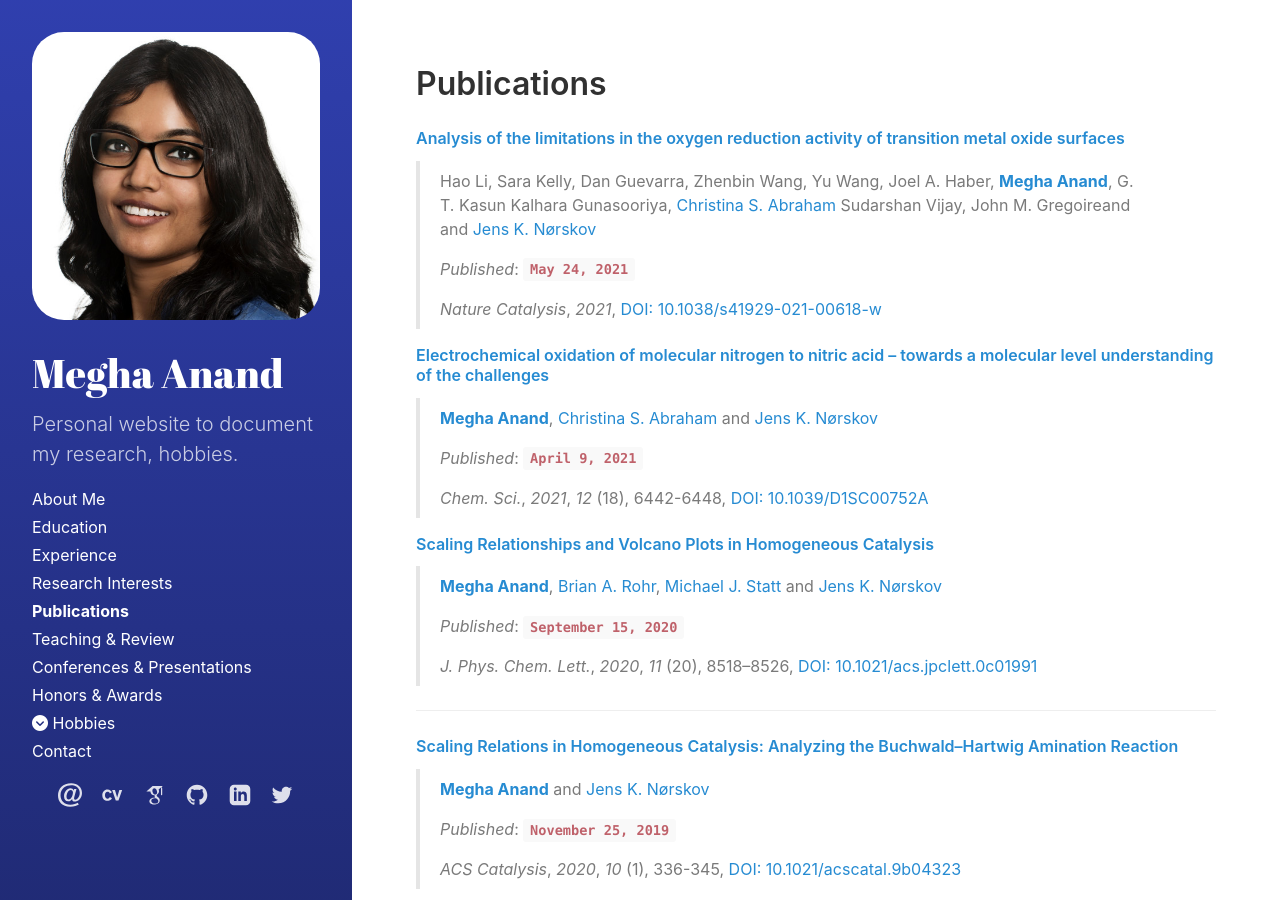
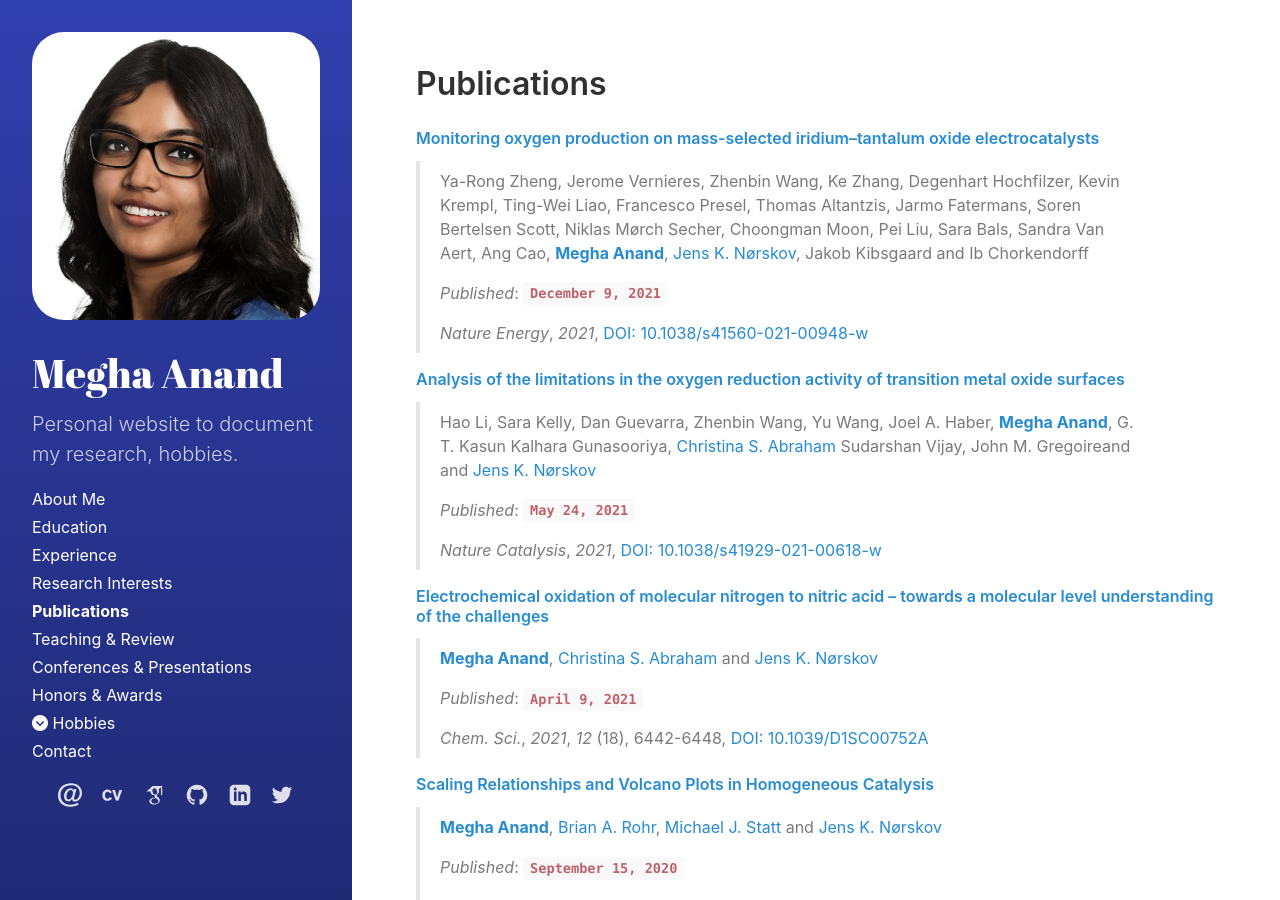
Before and after one commit to megha-anand/megha-anand.github.io, a Jekyll site: the page built from publications.md, in a window 1280 px wide and 900 px high. Built offline with Jekyll 4.4.1, drawn with Linux system fonts in a browser that asks for light colours; nearby versions of some CDN libraries.

Commit message:
Update publications

```diff
--- a/publications.md
+++ b/publications.md
@@ -2,6 +2,13 @@
 layout: page
 title: Publications
 ---
+
+#### [Monitoring oxygen production on mass-selected iridium–tantalum oxide electrocatalysts](https://www.doi.org/10.1038/s41560-021-00948-w){:target="_blank"}
+> Ya-Rong Zheng, Jerome Vernieres, Zhenbin Wang, Ke Zhang, Degenhart Hochfilzer, Kevin Krempl, Ting-Wei Liao, Francesco Presel, Thomas Altantzis, Jarmo Fatermans, Soren Bertelsen Scott, Niklas Mørch Secher, Choongman Moon, Pei Liu, Sara Bals, Sandra Van Aert, Ang Cao, [**{{ site.cite.me.name }}**]({{ site.cite.me.google_scholar }}){:target="_blank"}, [{{ site.cite.jens.name }}]({{ site.cite.jens.google_scholar }}){:target="_blank"}, Jakob Kibsgaard and Ib Chorkendorff
+>
+> *Published*: **`December 9, 2021`**
+>
+> *Nature Energy*, *2021*, [DOI: 10.1038/s41560-021-00948-w](https://www.doi.org/10.1038/s41560-021-00948-w){:target="_blank"}
 
 #### [Analysis of the limitations in the oxygen reduction activity of transition metal oxide surfaces](https://doi.org/10.1038/s41929-021-00618-w){:target="_blank"}
 > Hao Li, Sara Kelly, Dan Guevarra, Zhenbin Wang, Yu Wang, Joel A. Haber, [**{{ site.cite.me.name }}**]({{ site.cite.me.google_scholar }}){:target="_blank"}, G. T. Kasun Kalhara Gunasooriya, [{{ site.cite.christina.name }}]({{ site.cite.christina.google_scholar }}){:target="_blank"} Sudarshan Vijay, John M. Gregoireand and [{{ site.cite.jens.name }}]({{ site.cite.jens.google_scholar }}){:target="_blank"}
```
